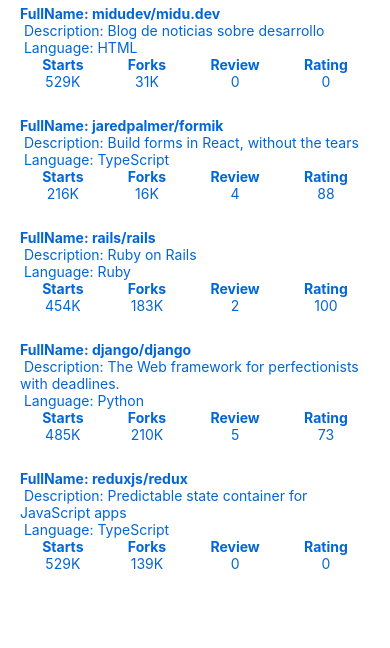
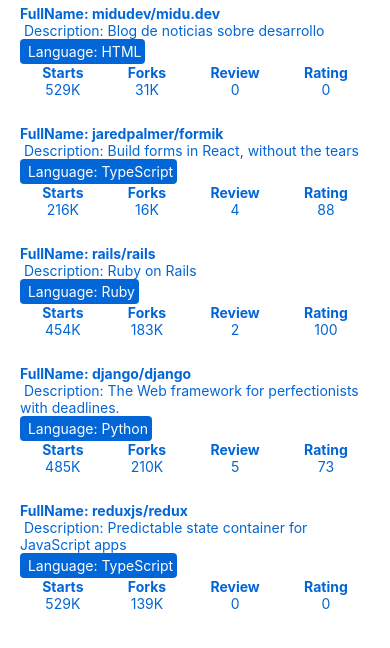
Before and after one commit to alejandrozeb/React-Native-2, a React Native app: screen / in a window 390 px wide. Shown: the top 648 px of the page. Built offline with nearby package versions, Linux system fonts and the light colour scheme.

Commit message:
styles for language with border radius

```diff
--- a/src/components/RepositoryItem.jsx
+++ b/src/components/RepositoryItem.jsx
@@ -2,6 +2,7 @@
 import { View, StyleSheet } from "react-native";
 import StyledText from "./StyledText";
 import RepositoryStats from "./RepositoryStats";
+import theme from "../theme";
 
 const RepositoryItem = (props) => {
   return (
@@ -10,7 +11,7 @@
         FullName: {props.fullName}
       </StyledText>
       <StyledText> Description: {props.description}</StyledText>
-      <StyledText> Language: {props.language}</StyledText>
+      <StyledText style={styles.language}> Language: {props.language}</StyledText>
       <RepositoryStats {...props} />
     </View>
   );
@@ -22,6 +23,14 @@
     paddingBottom: 5,
     paddingTop: 5,
   },
+  language: {
+    padding: 4,
+    color: theme.colors.white,
+    backgroundColor: theme.colors.primary,
+    alignSelf: 'flex-start',
+    borderRadius: 4,
+    overflow: 'hidden'
+  }
 });
 
 export default RepositoryItem;
--- a/src/components/StyledText.jsx
+++ b/src/components/StyledText.jsx
@@ -5,7 +5,7 @@
 const styles = StyleSheet.create({
   text: {
     fontSize: theme.fontSizes.body,
-    color: theme.colors.textPrimary,
+    color: theme.colors.primary,
     fontFamily: theme.fonts.main,
     fontWeight: theme.fontWeights.normal,
   },
@@ -42,6 +42,7 @@
     fontsize === 'subheading' && styles.subheading,
     fontWeight === 'bold' && styles.bold,
     align === 'center' && styles.textAlignCenter,
+    style
   ];
   return (
     <Text style={textStyles} {...restOfProps}>
--- a/src/theme.js
+++ b/src/theme.js
@@ -2,7 +2,8 @@
   colors: {
     textPrimary: "#24292e",
     textSecondary: "#586069",
-    textPrimary: "#0366d6",
+    primary: "#0366d6",
+    white: "#fff"
   },
   fontSizes: {
     body: 14,
```
